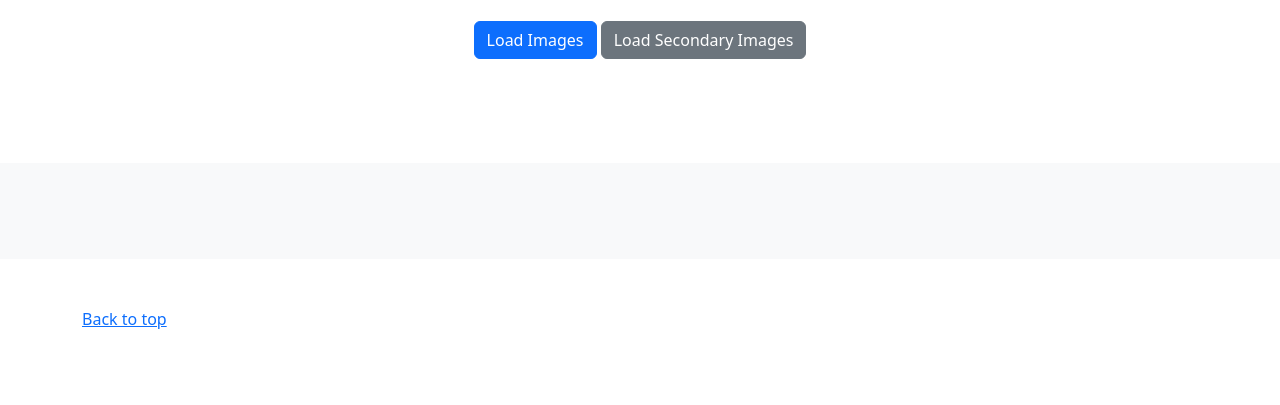
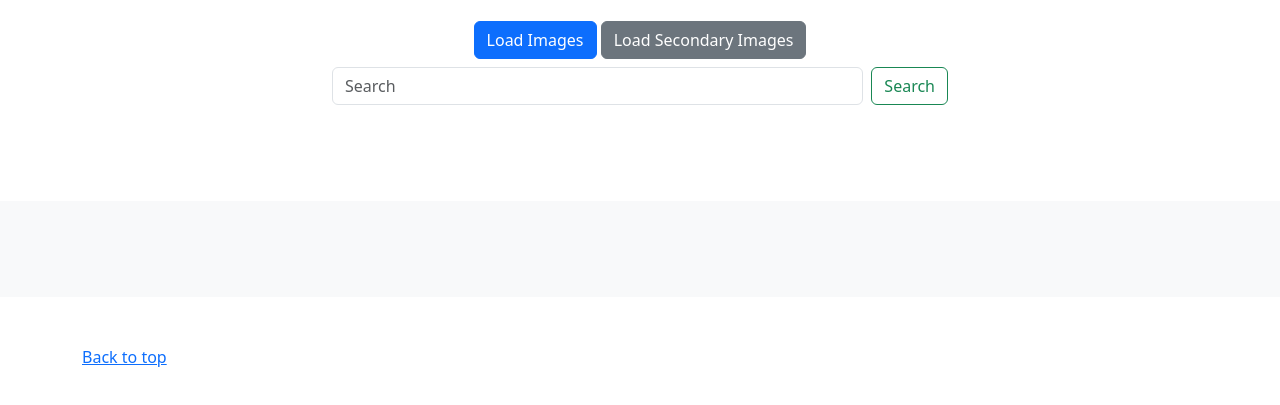
Before and after one commit to CatenacciNicola/Corso-Epicode, a plain HTML site: page Giovedì_7/pexels-start.html in a window 1280 px wide. Shown: the part 271-676 px from the top of the page. Drawn offline with nearby package versions, Linux system fonts and the light colour scheme; no server answers.

Commit message:
Update pexels-start.html

```diff
--- a/Giovedì_7/pexels-start.html
+++ b/Giovedì_7/pexels-start.html
@@ -142,6 +142,19 @@
             >
           </p>
         </div>
+        <div class="container">
+          <form class="d-flex" role="search">
+            <input
+              class="form-control me-2"
+              type="search"
+              placeholder="Search"
+              aria-label="Search"
+            />
+            <button class="btn btn-outline-success" type="submit" id="search">
+              Search
+            </button>
+          </form>
+        </div>
       </section>
       <div class="album py-5 bg-light">
         <div class="container">
```
